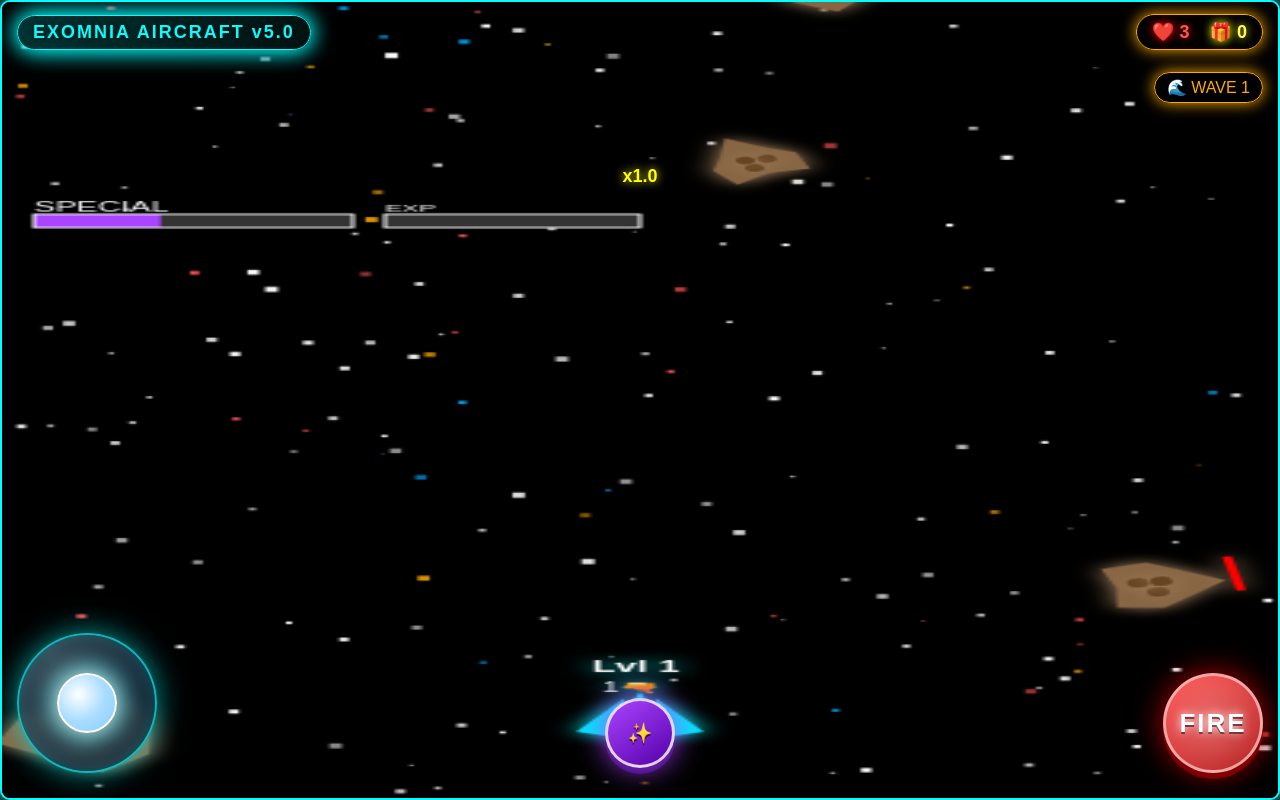
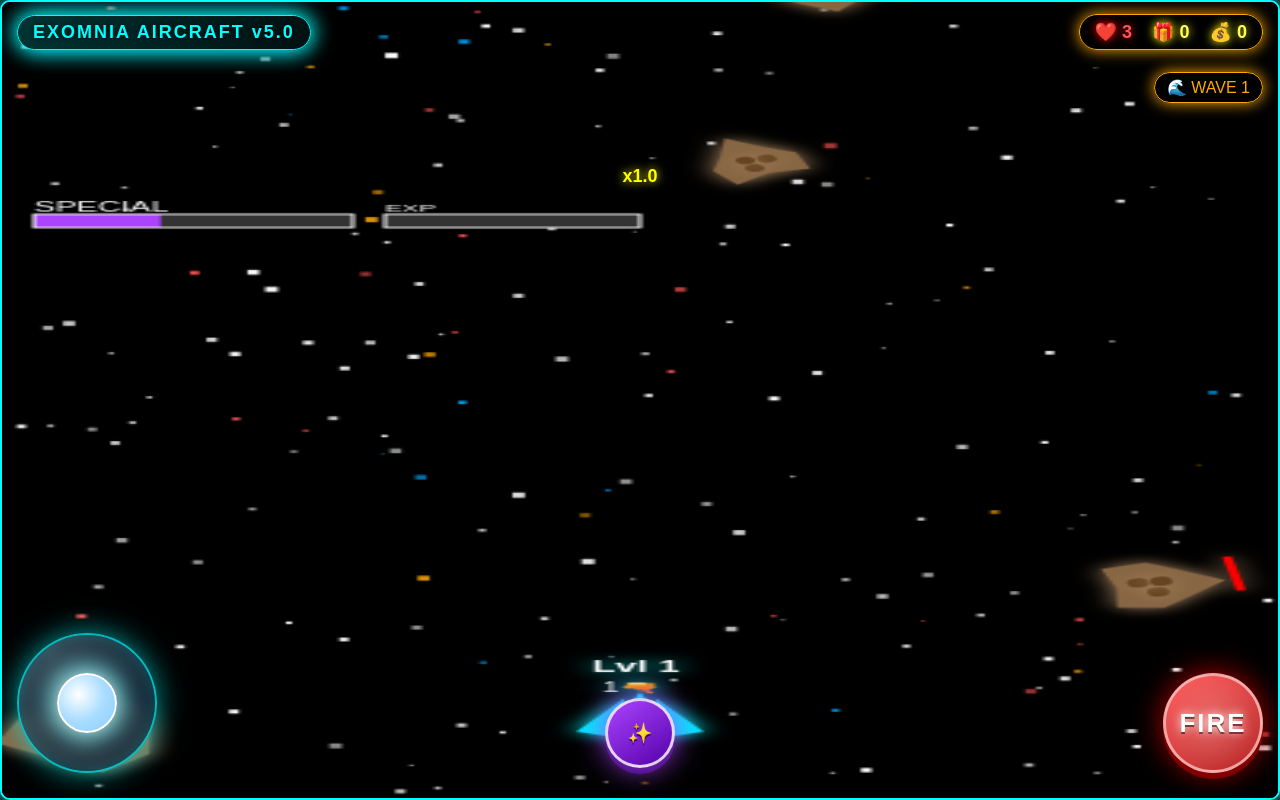
Before and after one commit to exomnia324-ai/Exomnia-super-app, a Flask app: page / in a window 1280 px wide. Run offline with Flask 3, Linux system fonts and the light colour scheme.

Commit message:
Add coin value display to index.html

```diff
--- a/templates/index.html
+++ b/templates/index.html
@@ -18,6 +18,7 @@
             <div id="statsText">
                 <span class="life">❤️ <span id="lifeValue">3</span></span>
                 <span class="score">🎁 <span id="scoreValue">0</span></span>
+                <span class="score">💰 <span id="coinValue">0</span></span>
             </div>
         </div>
 
```
